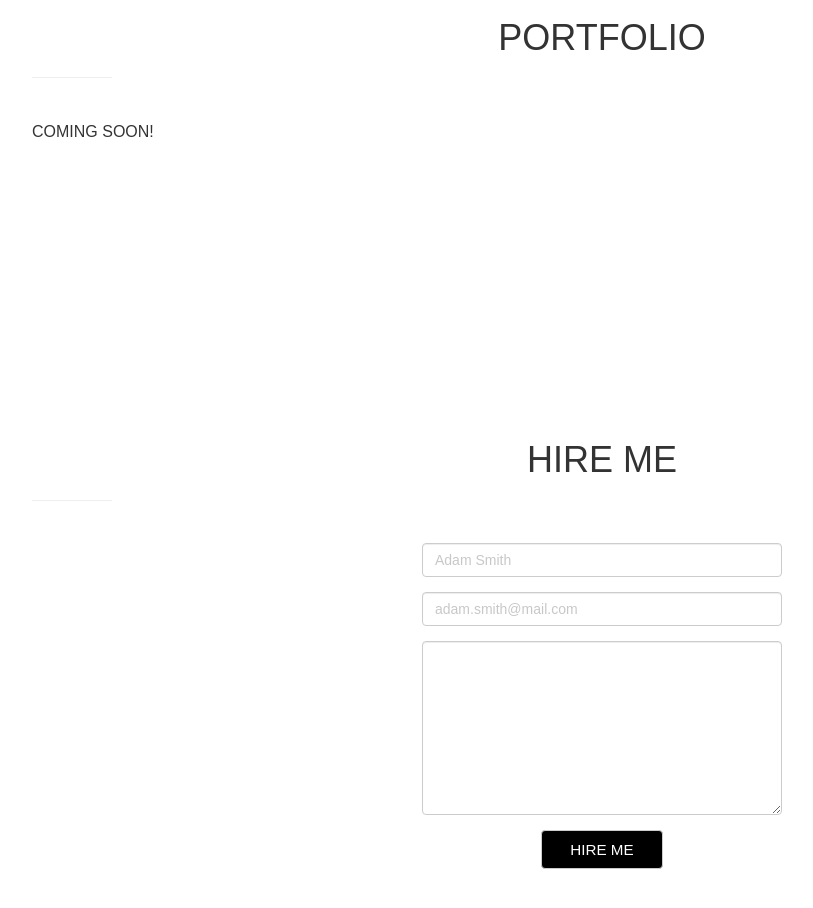
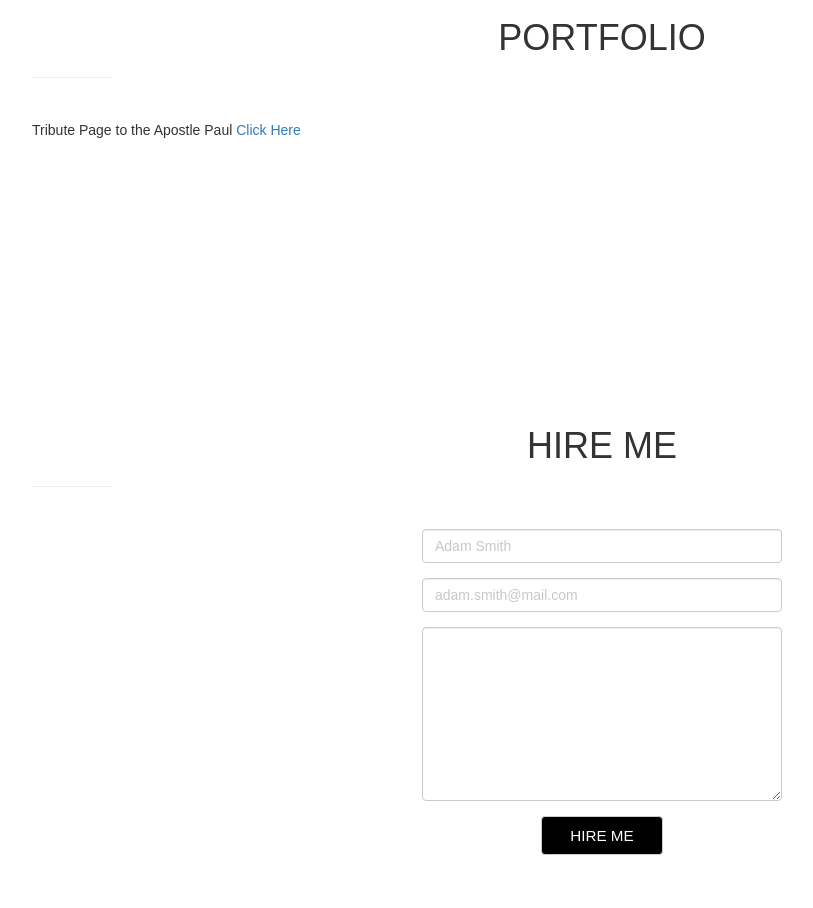
Before and after one commit to Mlpichardo1/portfolio, a plain HTML site: page index.html in a window 1280 px wide. Shown: the part 1500-2408 px from the top of the page, without its empty margins (38-851 px from the left). Drawn offline with nearby package versions, Linux system fonts and the light colour scheme; a web font is replaced by a local one.

Commit message:
Added Tribute Page Link

```diff
--- a/index.html
+++ b/index.html
@@ -84,7 +84,9 @@
 			<div class="container">
 				<h1>Portfolio</h1>
 				<hr>
-				<p>COMING SOON!</p>
+				<ul>
+				<li>Tribute Page to the Apostle Paul <a href="https://github.com/Mlpichardo1/Codepen" target="blank"> Click Here</a></li>
+				</ul>
 				<div class="row">
 				</div>
 				<div class="row">
```
